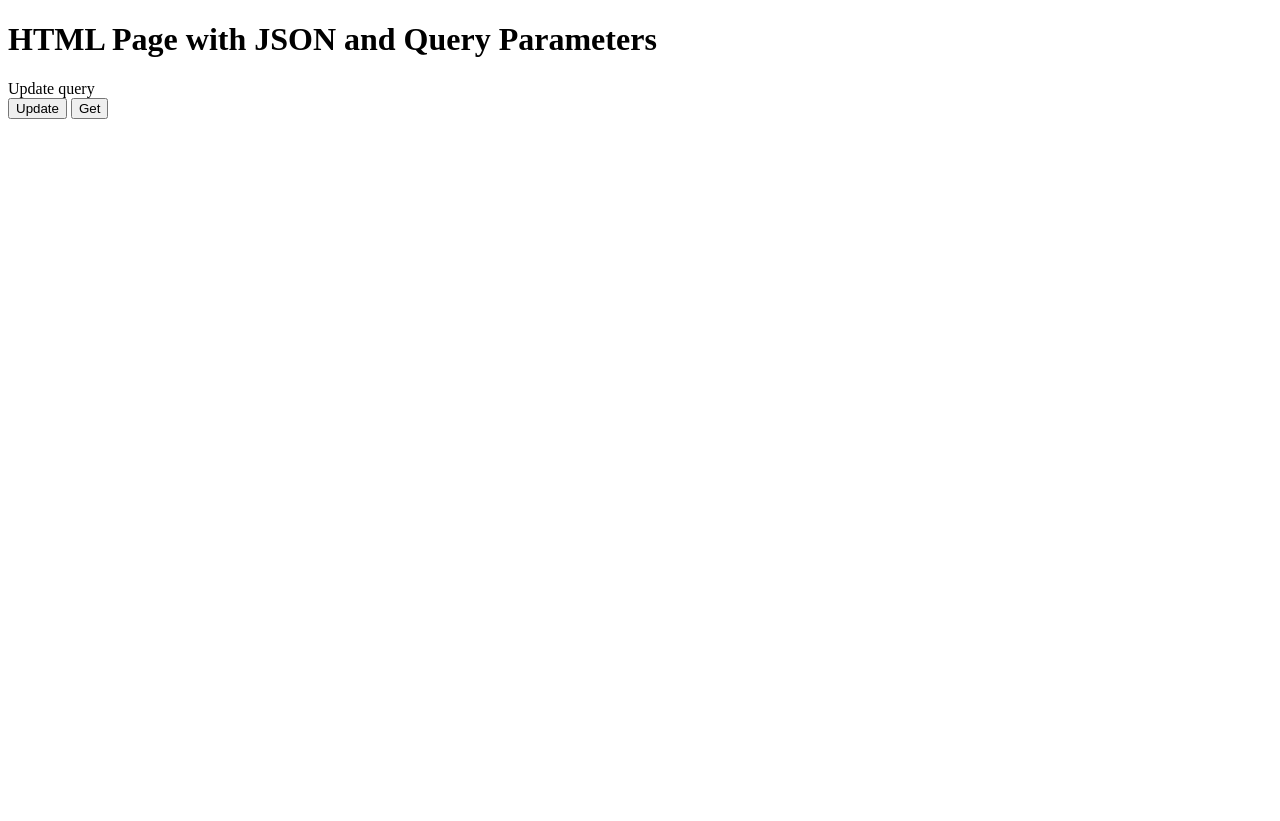
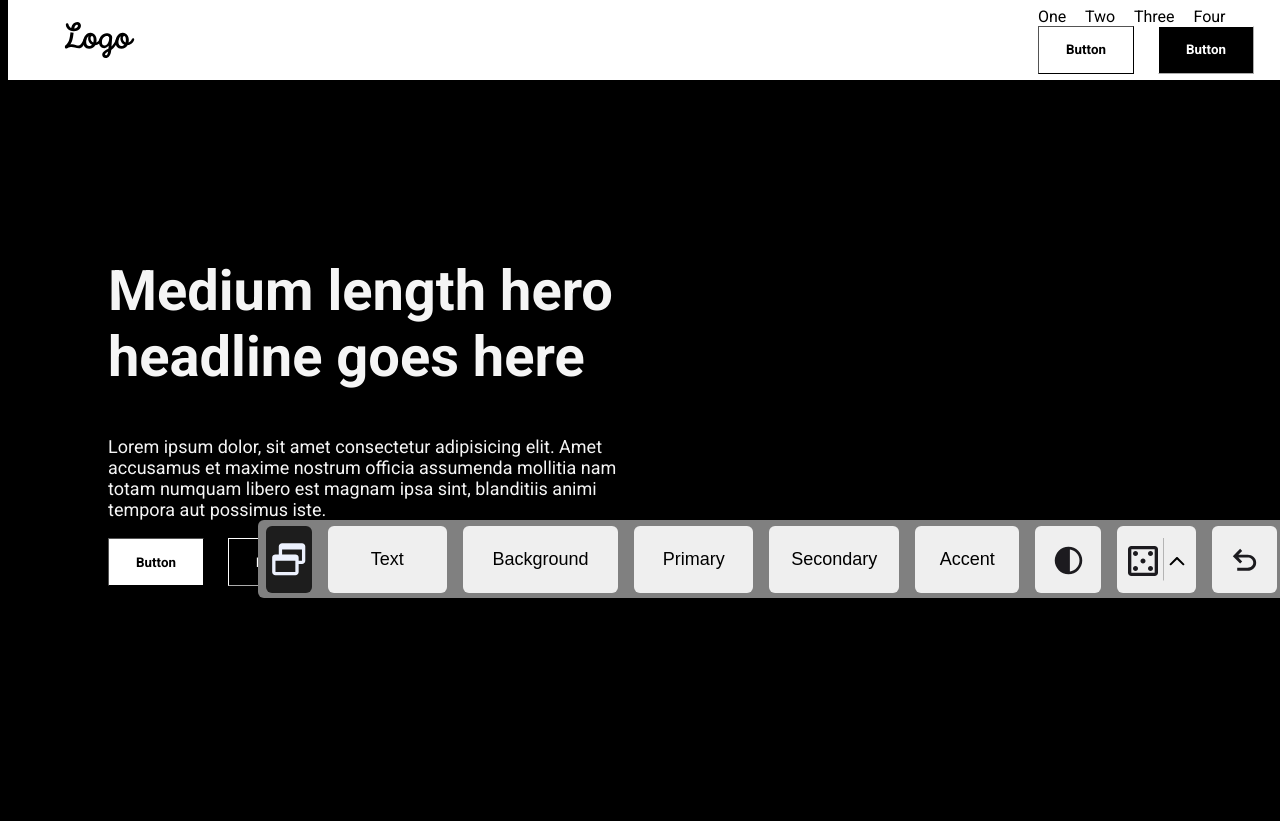
Before and after one commit to rsushizawa/LiveColors, a website: page public/default/default.html in a window 1280 px wide. Shown: the top 821 px of the page. Before the commit the page ends 800 px from the top, so only its background shows below. Drawn offline with Linux system fonts and the light colour scheme.

Commit message:
LIV-10 hero header template

```diff
--- a/public/default/default.css
+++ b/public/default/default.css
@@ -0,0 +1,165 @@
+body {
+    background-color: black;
+}
+
+.menu {
+    background-color: white;
+    position: fixed;
+    top: 0%;
+    height: 80px;
+    width: 100%;
+    align-items: center;
+    justify-content: center;
+}
+
+.button_white {
+    font-family: "Roboto", system-ui;
+    background-color: white;
+    font-weight: 600;
+    width: 96px;
+    height: 48px;
+    border-color: black;
+    border-width: 1px;
+    margin-right: 20px;
+}
+
+.button_black {
+    font-family: "Roboto", system-ui;
+    background-color: black;
+    color: white;
+    font-weight: 600;
+    width: 96px;
+    height: 48px;
+    border-color: white;
+    border-width: 1px;
+}
+
+.select_window {
+    background-color: rgb(29, 29, 29);
+}
+
+.menu {
+    display: flex;
+    margin: auto;
+    position: fixed;
+    justify-content: left;
+}
+
+.menu img {
+    margin-left: 50px;
+    margin-right: 70%;
+}
+
+.menu_right{
+    font-family: "Roboto", system-ui;
+    justify-content: right;
+    font-weight: 400;
+    font-size: 16px;
+}
+.menu_right a{
+    margin-right: 15px;
+    text-decoration: none;
+    color: black;
+}
+
+.edit {
+    padding: 0 250px 0;
+}
+
+.edit_hud button, .edit_hud {
+    border-radius: 6px;
+    border-style: none;
+}
+
+.edit_hud img {
+    margin-top: 5px;
+}
+
+.randomize {
+    margin-bottom: 5px;
+}
+
+.arrow_top {
+    margin-bottom: 15px;
+}
+
+.dark_mode {
+    padding-top: 3px;
+}
+
+.share {
+    padding-top: 4px;
+    padding-right: 3px;
+}
+
+.visibility {
+    padding-top: 4px;
+}
+
+.edit_hud button {
+    text-align: center;
+    margin: auto 8px auto;
+    font-size: 18px;
+    font-weight: 500;
+}
+
+.edit_hud {
+    background-color: gray;
+    position: fixed;
+    margin-top: 40%;
+    height: 78px;
+    width: 1379px;
+    display: flex;
+    justify-content: center;
+    align-items: center;
+}
+
+.button1 {
+    width: 67px;
+    margin-top: 15px;
+}
+.button2 {
+    width: 121px;
+    margin-top: 15px;
+}
+
+.edit_hud button {
+    height: 67px;
+}
+
+body {
+    align-content: center;
+}
+
+.intro {
+    margin-left: 50px;
+    margin-top: 250px;
+    justify-content: left;
+    width: 509px;
+    height: 560px;
+    color: whitesmoke;
+    padding-left: 50px;
+}
+
+.intro h2 {
+    font-family: "Roboto", system-ui;
+    font-weight: 700;
+    font-size: 56px;
+}
+.intro p {
+    font-family: "Roboto", system-ui;
+    font-weight: 400;
+    font-size: 18px;
+}
+
+
+
+
+.edit_hud button {
+    height: 67px;
+}
+
+.jsonData {
+    margin-top: 600px;
+    background-color: white;
+}
--- a/public/default/default.html
+++ b/public/default/default.html
@@ -1,11 +1,50 @@
 <!DOCTYPE html>
-<html lang="en">
+<html lang="pt-br">
 <head>
+    <link rel="preconnect" href="https://fonts.googleapis.com">
+    <link rel="preconnect" href="https://fonts.gstatic.com" crossorigin>
+    <link href="https://fonts.googleapis.com/css2?family=Roboto:wght@400;700&display=swap" rel="stylesheet">
     <meta charset="UTF-8">
     <meta name="viewport" content="width=device-width, initial-scale=1.0">
     <title>HTML with Query Parameters from Original Request</title>
+    <link rel="stylesheet" href="default.css">
 </head>
 <body>
+    <footer class="menu" id="menu">
+        <img src="assets/logo.svg" alt="logo">
+        <div class="menu_right">
+            <a href="">One</a>
+            <a href="">Two</a>
+            <a href="">Three</a>
+            <a href="">Four</a>
+            <button class="button_white">Button</button>
+            <button class="button_black">Button</button>
+        </div>
+    </footer>
+    <div class="edit" style="text-align:center">
+        <footer class="edit_hud" id="edit_hud">
+            <button class="select_window" id="select_window"><img class="select_window" src="assets/select_window.svg" alt="select_window"></button>
+            <button class="button2" id="font_color">Text</button>
+            <button class="background_color" id="background_color" style="width: 159px;">Background</button>
+            <button class="button2" id="primary_color">Primary</button>
+            <button class="secondary_color" id="secondary_color" style="width: 133px;">Secondary</button>
+            <button class="accent_color" id="accent_color" style="width: 106px;">Accent</button>
+            <button class="button1" id="dark_mode"><img class="dark_mode" src="assets/dark_mode.svg" alt="dark_mode"></button>
+            <button class="randomize" id="randomize" style="width: 80px;"><img class="randomize" src="assets/randomize.svg" alt="randomize"> <img src="assets/segment.svg" alt="segment"> <img class="arrow_top" src="assets/arrow_top.svg" alt="arrow_top"></button>
+            <button class="button1" id="undo"><img class="undo" src="assets/undo.svg" alt="undo"></button>
+            <button class="button1" id="redo"><img class="redo" src="assets/redo.svg" alt="redo"></button>
+            <button class="select_fonts" id="select_fonts" style="width: 92px;">Fonts</button>
+            <button class="button1" id="share"><img class="share" src="assets/share.svg" alt="share"></button>
+            <button class="button1" id="visibility"><img class="visibility" src="assets/visibility.svg" alt="visibility"></button>
+        </footer>
+    </div>
+    <div class="intro" id="intro">
+        <h2>Medium length hero headline goes here</h2>
+        <p>Lorem ipsum dolor, sit amet consectetur adipisicing elit. Amet accusamus et maxime nostrum officia assumenda mollitia nam totam numquam libero est magnam ipsa sint, blanditiis animi tempora aut possimus iste.</p>
+        <button class="button_white">Button</button>
+        <button class="button_black">Button</button>
+    </div>
+    <div class="jsonData">
         <h1>HTML Page with JSON and Query Parameters</h1>
         <div id="jsonData"> Update query</div>
         <button onclick="updateQueryStringParameter('color', 'green')">Update</button>
@@ -37,5 +76,7 @@
                     });
             }
         </script>
+    </div>
+
 </body>
 </html>
```
Also changed, not shown: public/default/assets/arrow_top.svg (added), public/default/assets/dark_mode.svg (added), public/default/assets/logo.svg (added), public/default/assets/randomize.svg (added), public/default/assets/redo.svg (added), public/default/assets/segment.svg (added), public/default/assets/select_window.svg (added), public/default/assets/share.svg (added), public/default/assets/undo.svg (added), public/default/assets/visibility.svg (added). Lines whose indentation alone changed are shown as unchanged.
